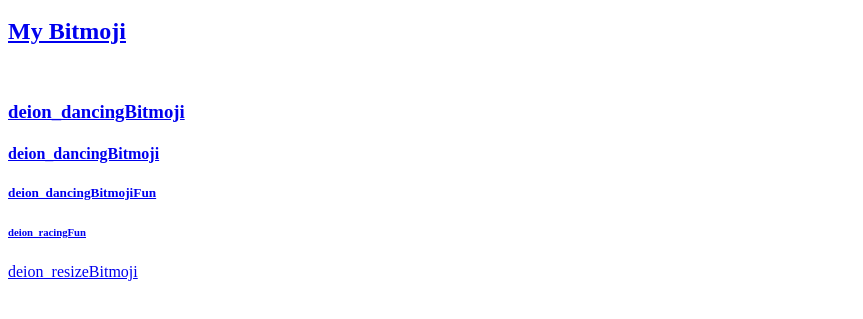
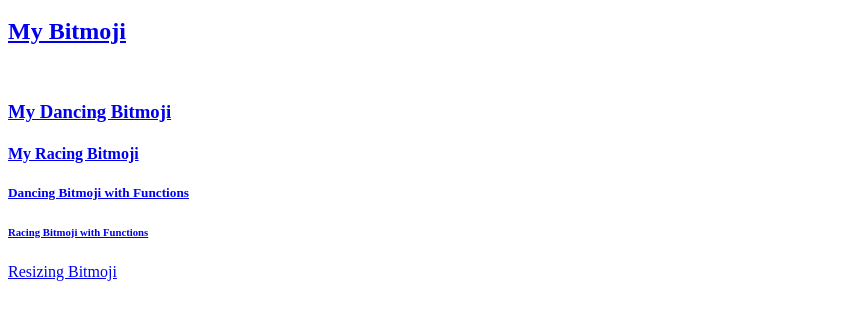
Before and after one commit to mathewdeion2/mathewdeion2.github.io, a plain HTML site: page javascripts.html in a window 1280 px wide. Shown: the part 375-694 px from the top of the page, without its empty margins (0-863 px from the left). Drawn offline with Linux system fonts and the light colour scheme; a script that the page names is missing.

Commit message:
Update javascripts.html

```diff
--- a/javascripts.html
+++ b/javascripts.html
@@ -38,11 +38,16 @@
     This page contains Javascript programs that I have written using tools from Khan Academy.</font></p>
 
 <h2><a href="https://www.khanacademy.org/computer-programming/deion_bitmoji/6754516908474368">My Bitmoji</a></h2><img scr="deion_bitmoji.jpg">
-<h3><a href="https://www.khanacademy.org/computer-programming/deion_dancingbitmoji/6472151833346048">deion_dancingBitmoji</a></h3><script src="https://www.khanacademy.org/computer-programming/deion_dancingbitmoji/6472151833346048/embed.js?editor=no&buttons=no&author=no&embed=yes"></script>
-<h4><a href="https://www.khanacademy.org/computer-programming/deion_dancingbitmoji/6472151833346048">deion_dancingBitmoji</a></h4><script src="https://www.khanacademy.org/computer-programming/deion_dancingbitmoji/6472151833346048/embed.js?editor=no&buttons=no&author=no&embed=yes"></script>
-<h5><a href="https://www.khanacademy.org/computer-programming/deion_dancingbitmojifun/5952780385484800">deion_dancingBitmojiFun</a></h5><script src="https://www.khanacademy.org/computer-programming/deion_dancingbitmojifun/5952780385484800/embed.js?editor=no&buttons=no&author=no&embed=yes"></script>
-<h6><a href="https://www.khanacademy.org/computer-programming/deion_racingfun/5151904142032896">deion_racingFun</a></h6><script src="https://www.khanacademy.org/computer-programming/deion_racingfun/5151904142032896/embed.js?editor=no&buttons=no&author=no&embed=yes"></script>
-<h7><a href="https://www.khanacademy.org/computer-programming/deion_resizebitmoji/4672255347752960">deion_resizeBitmoji</a></h7><script src="https://www.khanacademy.org/computer-programming/deion_resizebitmoji/4672255347752960/embed.js?editor=no&buttons=no&author=no&embed=yes"></script>
+
+<h3><a href="https://www.khanacademy.org/computer-programming/deion_dancingbitmoji/6472151833346048">My Dancing Bitmoji</a></h3>
+
+<h4><a href="https://www.khanacademy.org/computer-programming/deion_racingbitmoji/6586870074277888">My Racing Bitmoji</a></h4>
+
+<h5><a href="https://www.khanacademy.org/computer-programming/deion_dancingbitmojifun/5952780385484800">Dancing Bitmoji with Functions</a></h5>
+
+<h6><a href="https://www.khanacademy.org/computer-programming/deion_racingfun/5151904142032896">Racing Bitmoji with Functions</a></h6>
+
+<h7><a href="https://www.khanacademy.org/computer-programming/deion_resizebitmoji/4672255347752960">Resizing Bitmoji</a></h7>
 
     </body>
 </html>
```
